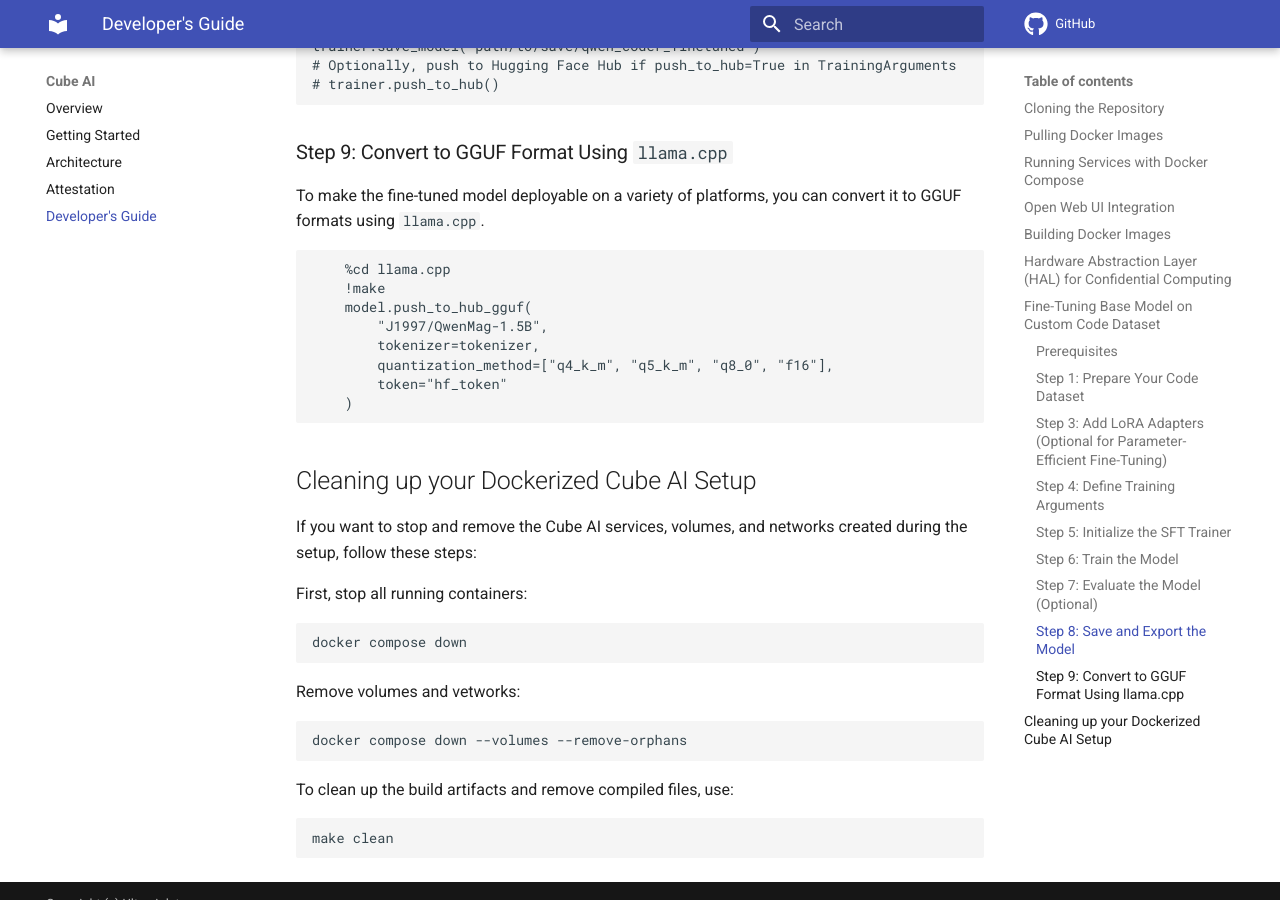
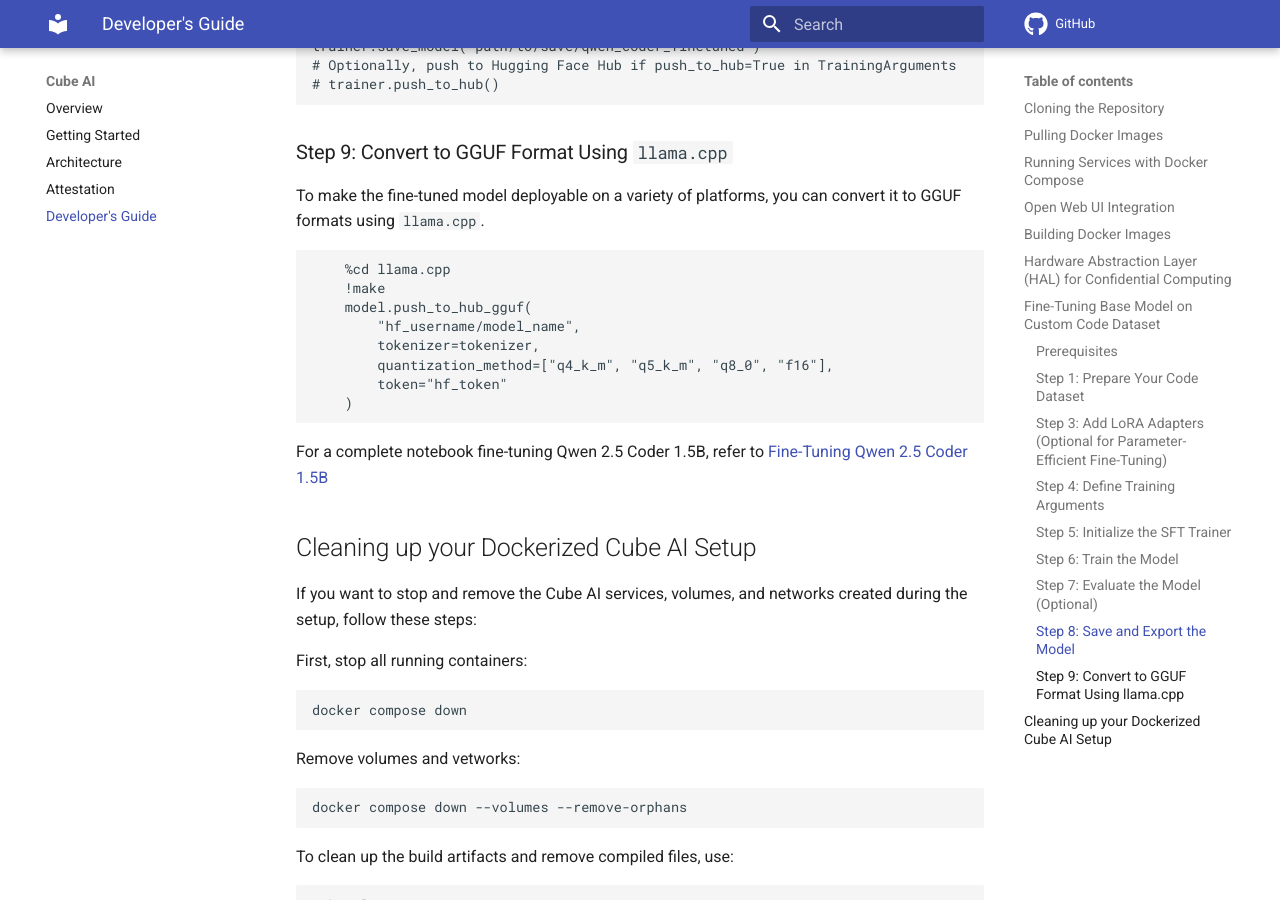
Before and after one commit to ultravioletrs/cube-docs, an MkDocs documentation site: the page built from docs/developer-guide.md, in a window 1280 px wide and 900 px high, scrolled down 6378 px. Built offline with MkDocs 1.6.1 and Material for MkDocs 9.7.7, drawn with Linux system fonts in a browser that asks for light colours; comment, search, counter and statistics services are not loaded.

Commit message:
Add example notebook
Signed-off-by: JeffMboya <jangina.mboya@gmail.com>

````diff
--- a/docs/developer-guide.md
+++ b/docs/developer-guide.md
@@ -288,12 +288,14 @@
     %cd llama.cpp
     !make
     model.push_to_hub_gguf(
-        "J1997/QwenMag-1.5B",
+        "hf_username/model_name",
         tokenizer=tokenizer,
         quantization_method=["q4_k_m", "q5_k_m", "q8_0", "f16"],
         token="hf_token"
     )
 ```
+
+For a complete notebook fine-tuning Qwen 2.5 Coder 1.5B, refer to [Fine-Tuning Qwen 2.5 Coder 1.5B](Fine_Tuning_Qwen_2.5_Coder_1.5b.ipynb)
 
 ## Cleaning up your Dockerized Cube AI Setup
 
````
Also changed, not shown: docs/Fine_Tuning_Qwen_2.5_Coder_1.5b.ipynb (added).
